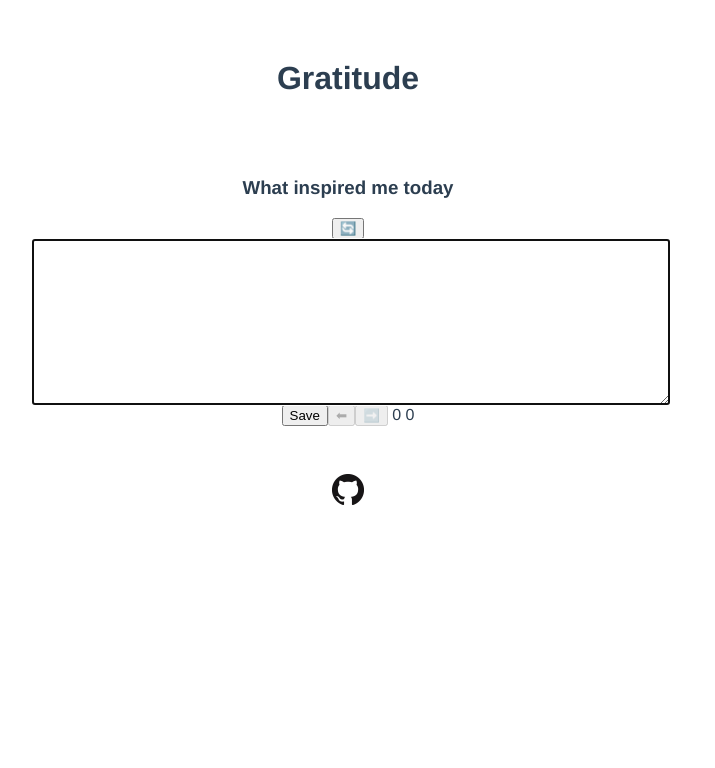
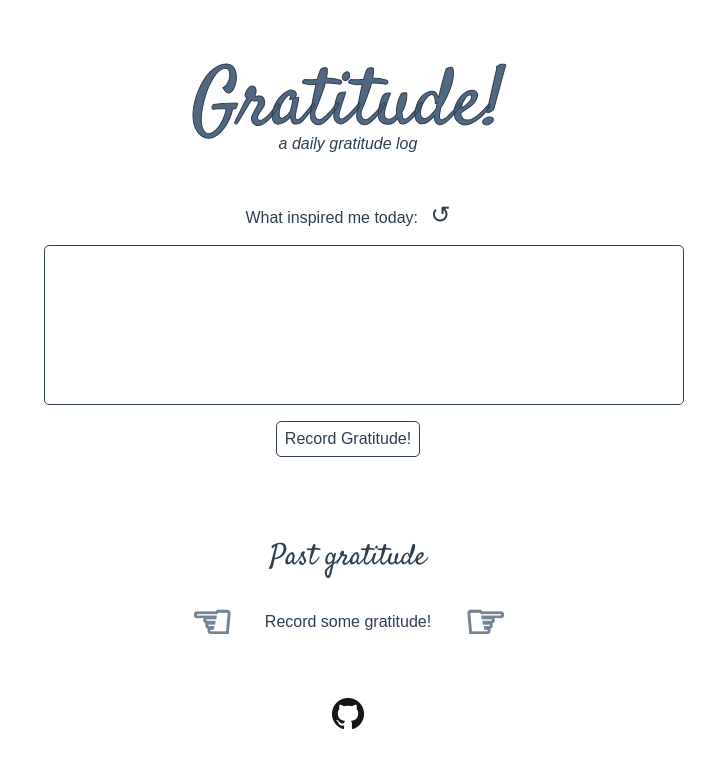
Before and after one commit to mykecameron/gratitude, a Vue app: page / in a window 1280 px wide. Shown: the top 768 px of the page, without its empty margins (292-1007 px from the left). Built offline with nearby package versions, Linux system fonts and the light colour scheme.

Commit message:
look and feel

```diff
--- a/public/index.html
+++ b/public/index.html
@@ -5,6 +5,7 @@
     <meta http-equiv="X-UA-Compatible" content="IE=edge">
     <meta name="viewport" content="width=device-width,initial-scale=1.0">
     <link rel="icon" href="<%= BASE_URL %>favicon.ico">
+    <link rel="stylesheet" href="<%= BASE_URL %>reset.css">
     <title>Gratitude: a daily gratitude log</title>
   </head>
   <body>
--- /dev/null
+++ b/public/reset.css
@@ -0,0 +1,74 @@
+/***
+    The new CSS reset - version 1.4.7 (last updated 27.1.2022)
+    GitHub page: https://github.com/elad2412/the-new-css-reset
+***/
+
+/*
+    Remove all the styles of the "User-Agent-Stylesheet", except for the 'display' property
+    - The "symbol *" part is to solve Firefox SVG sprite bug
+ */
+*:where(:not(iframe, canvas, img, svg, video):not(svg *, symbol *)) {
+  all: unset;
+  display: revert;
+}
+
+/* Preferred box-sizing value */
+*,
+*::before,
+*::after {
+  box-sizing: border-box;
+}
+
+/* Reapply the pointer cursor for anchor tags */
+a,
+button {
+  cursor: revert;
+}
+
+/* Remove list styles (bullets/numbers) */
+ol,
+ul,
+menu {
+  list-style: none;
+}
+
+/* For images to not be able to exceed their container */
+img {
+  max-width: 100%;
+}
+
+/* removes spacing between cells in tables */
+table {
+  border-collapse: collapse;
+}
+
+/* revert the 'white-space' property for textarea elements on Safari */
+textarea {
+  white-space: revert;
+}
+
+/* minimum style to allow to style meter element */
+meter {
+  -webkit-appearance: revert;
+  appearance: revert;
+}
+
+/* fix the feature of 'hidden' attribute.
+ display:revert; revert to element instead of attribute */
+:where([hidden]) {
+  display: none;
+}
+
+/* revert for bug in Chromium browsers
+ - fix for the content editable attribute will work properly. */
+:where([contenteditable]) {
+  -moz-user-modify: read-write;
+  -webkit-user-modify: read-write;
+  overflow-wrap: break-word;
+  -webkit-line-break: after-white-space;
+}
+
+/* apply back the draggable feature - exist only in Chromium and Safari */
+:where([draggable="true"]) {
+  -webkit-user-drag: element;
+}
--- a/src/App.vue
+++ b/src/App.vue
@@ -1,5 +1,6 @@
 <template>
-  <h1>Gratitude</h1>
+  <h1 class="main-header">Gratitude!</h1>
+  <h2 class="secondary-header">a daily gratitude log</h2>
   <div class="prompt-container">
     <Gratitude
       @save:response="refresh"/>
@@ -42,13 +43,33 @@ export default {
 </script>
 
 <style>
+@font-face {
+  font-family: Satisfy;
+  src: local("Satisfy"),
+    url(./assets/fonts/Satisfy/Satisfy-Regular.ttf) format("truetype");
+}
+
 #app {
-  font-family: Avenir, Helvetica, Arial, sans-serif;
+  font-family: sans-serif;
   -webkit-font-smoothing: antialiased;
   -moz-osx-font-smoothing: grayscale;
   text-align: center;
   color: #2c3e50;
-  margin-top: 60px;
+  margin-top: 3rem;
+}
+
+.main-header {
+  font-family: Satisfy;
+  font-size: 5rem;
+  -webkit-text-stroke-width: 1px;
+  -webkit-text-stroke-color: #2c3e50;
+  -webkit-text-fill-color: #516880;;
+}
+
+.secondary-header {
+  font-size: 1rem;
+  font-style: italic;
+  margin-top: -1.75rem;
 }
 
 .prompt-container {
@@ -56,10 +77,15 @@ export default {
   max-width: 40rem;
   margin-left: auto;
   margin-right: auto;
-  margin-top: 5rem;
+  margin-top: 3rem;
 }
 
 .footer {
   margin-top: 3rem;
 }
+
+button {
+  cursor: pointer;
+}
+
 </style>
--- a/src/components/Gratitude.vue
+++ b/src/components/Gratitude.vue
@@ -1,12 +1,17 @@
 <template>
-  <h3>{{currentPrompt}}</h3>
-  <button @click="changePrompt">🔄</button>
-  <textarea
-    autofocus
-    class="response"
-    v-model="response">
-  </textarea>
-  <button @click="saveResponse">Save</button>
+  <div class="prompt">
+    {{currentPrompt}}:
+    <button @click="changePrompt" class="refresh-button">&#8634;</button>
+  </div>
+
+  <form>
+    <textarea
+      autofocus
+      class="response"
+      v-model="response">
+    </textarea>
+    <button @click="saveResponse" class="save-button">Record Gratitude!</button>
+  </form>
 </template>
 
 <script>
@@ -51,5 +56,26 @@ export default {
   display: block;
   width: 100%;
   height: 10rem;
+  border: 1px solid #2c3e50;
+  border-radius: 5px;
+  margin: 1rem;
+  padding: 0.5rem;
+  font-family: Satisfy;
+  font-size: 1.2rem;
+}
+
+.refresh-button {
+  font-size: 1.5rem;
+  margin-left: 0.5rem;
+}
+
+.save-button {
+  border: 1px solid #2c3e50;
+  padding: 0.5rem;
+  border-radius: 5px;
+}
+
+.save-button:active {
+  background-color: #bfc5ca;
 }
 </style>
--- a/src/components/ResponseHistory.vue
+++ b/src/components/ResponseHistory.vue
@@ -1,17 +1,25 @@
 <template>
-  <button @click="back" v-bind:disabled="noPast">⬅</button>
-  <div v-if="hasResponses">
-    <p>
-      {{currentResponse.prompt}}
-    </p>
-    <p>
-      "{{currentResponse.text}}"
-    </p>
-    on {{currentResponse.prettyDate}}
+    <h2>
+      Past gratitude
+    </h2>
+    <div class="container">
+      <div>
+        <button @click="back" v-bind:disabled="noPast">&#9756;</button>
+      </div>
+      <div v-if="hasResponses" class="response-content">
+        <div class="prompt">
+          {{currentResponse.prettyDate}} -
+          {{currentResponse.prompt}}:
+        </div>
+        <div class="response">
+          {{currentResponse.text}}
+        </div>
+      </div>
+      <div v-else>Record some gratitude!</div>
+      <div>
+        <button @click="forward" v-bind:disabled="noFuture">&#9758;</button>
+      </div>
   </div>
-  <button @click="forward" v-bind:disabled="noFuture">➡️</button>
-  {{responses.length}}
-  {{currentResponseIndex}}
 </template>
 
 <script>
@@ -49,3 +57,51 @@ export default {
   }
 }
 </script>
+
+<style scoped>
+.container {
+  display: flex;
+  justify-content: center;
+  align-items: center;
+}
+
+.container div {
+  margin-left: 1rem;
+  margin-right: 1rem;
+}
+
+button {
+  font-size: 3rem;
+  font-weight: bold;
+}
+
+button:disabled,
+button[disabled]{
+  color: #748494;
+  cursor: default;
+}
+
+h2 {
+  margin-top: 5rem;
+  margin-bottom: 1rem;
+  font-size: 1.8rem;
+  font-family: Satisfy;
+}
+
+.response-content div {
+  margin: 0.3rem;
+}
+
+.response {
+  white-space: pre;
+}
+
+.prompt {
+  font-style: italic;
+}
+
+.response {
+  font-family: Satisfy;
+  font-size: 1.2rem;
+}
+</style>
```
Also changed, not shown: src/assets/fonts/Satisfy/Satisfy-Regular.ttf (added).
